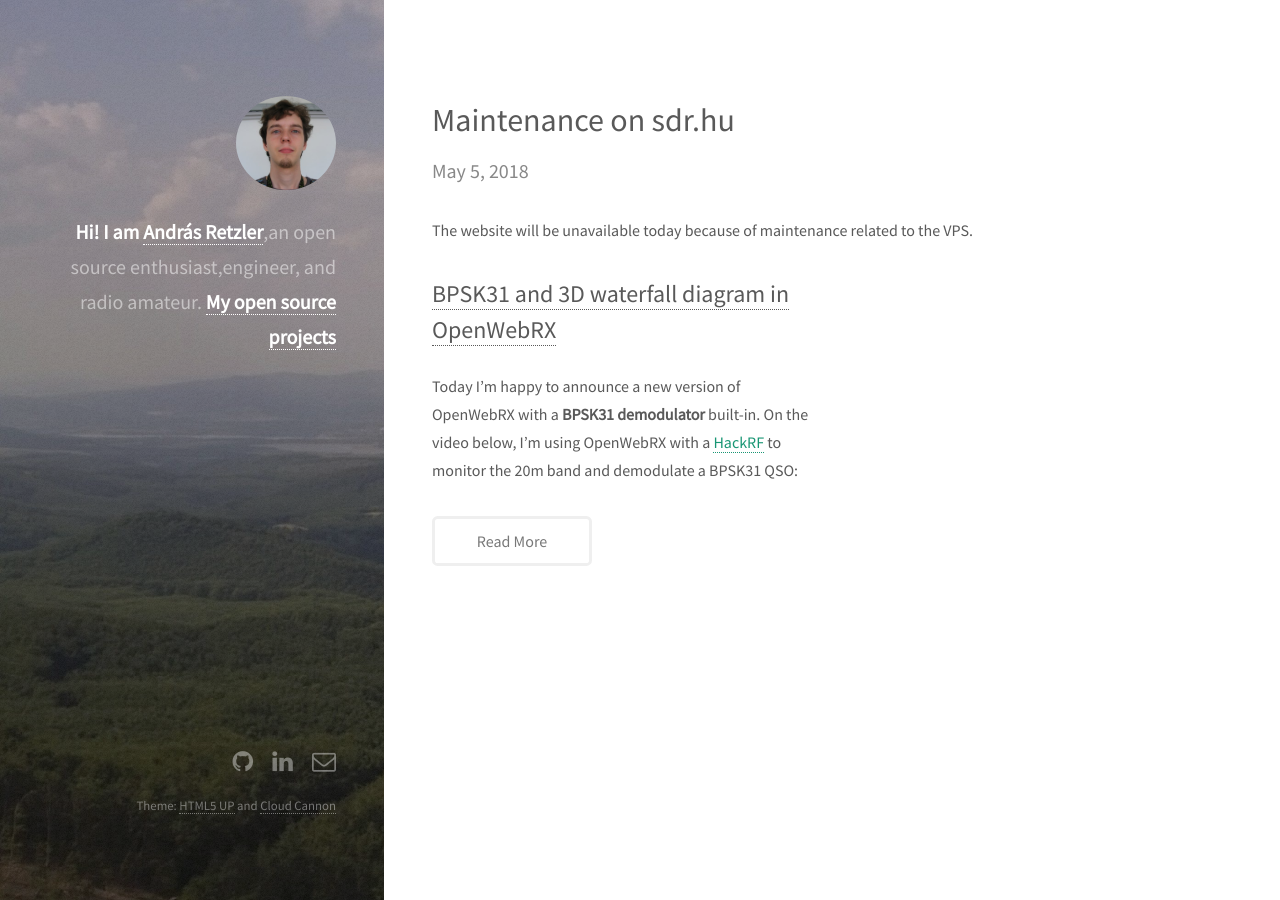
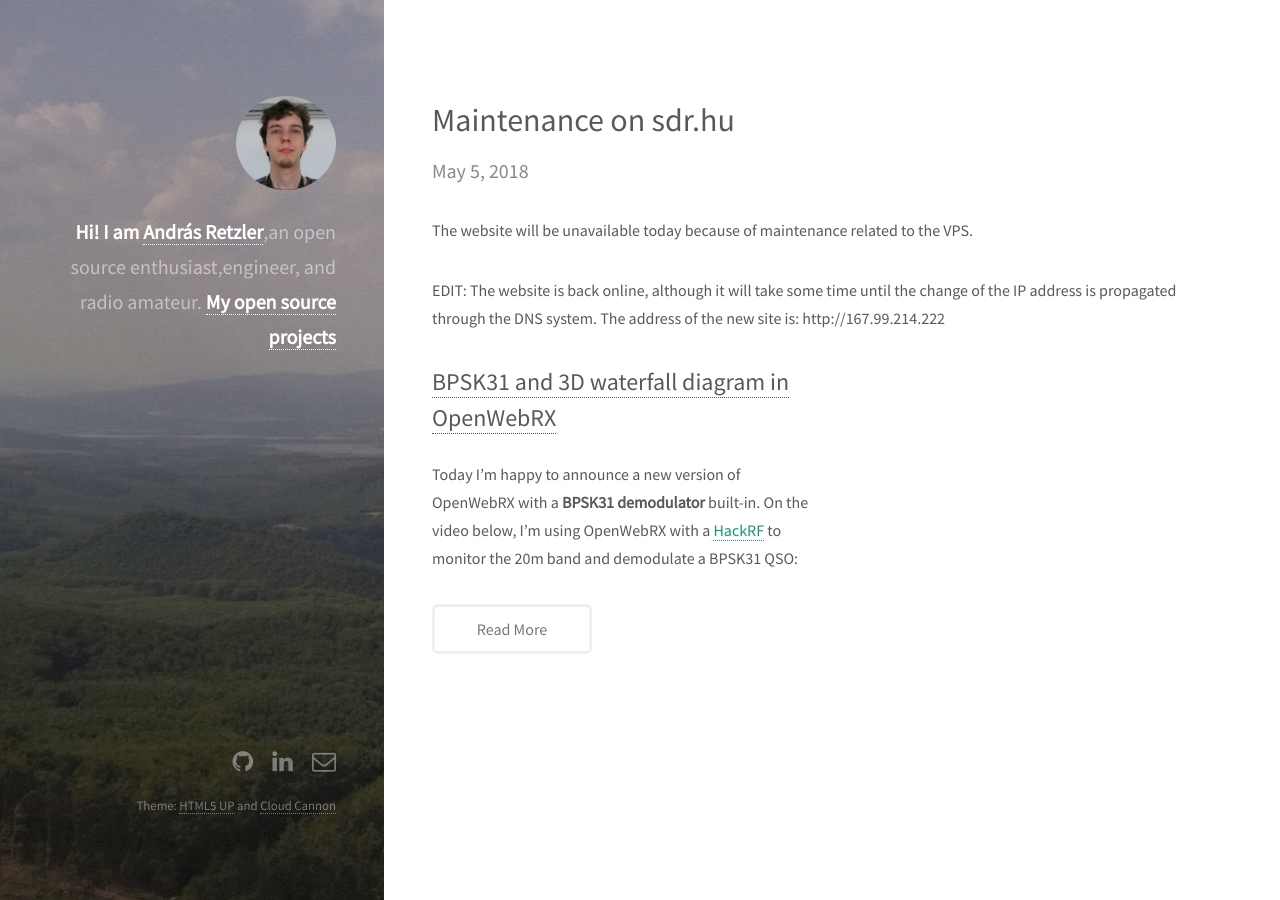
Before and after one commit to ha7ilm/ha7ilm.github.io, a Jekyll site: the page built from _posts/2018-05-05-maintenance.md, in a window 1280 px wide. Built offline with Jekyll 4.4.1, drawn with Linux system fonts in a browser that asks for light colours; comment, search, counter and statistics services are not loaded.

Commit message:
Update post

```diff
--- a/_posts/2018-05-05-maintenance.md
+++ b/_posts/2018-05-05-maintenance.md
@@ -4,3 +4,5 @@
 ---
 
 The website will be unavailable today because of maintenance related to the VPS.
+
+EDIT: The website is back online, although it will take some time until the change of the IP address is propagated through the DNS system. The address of the new site is: http://167.99.214.222
```
